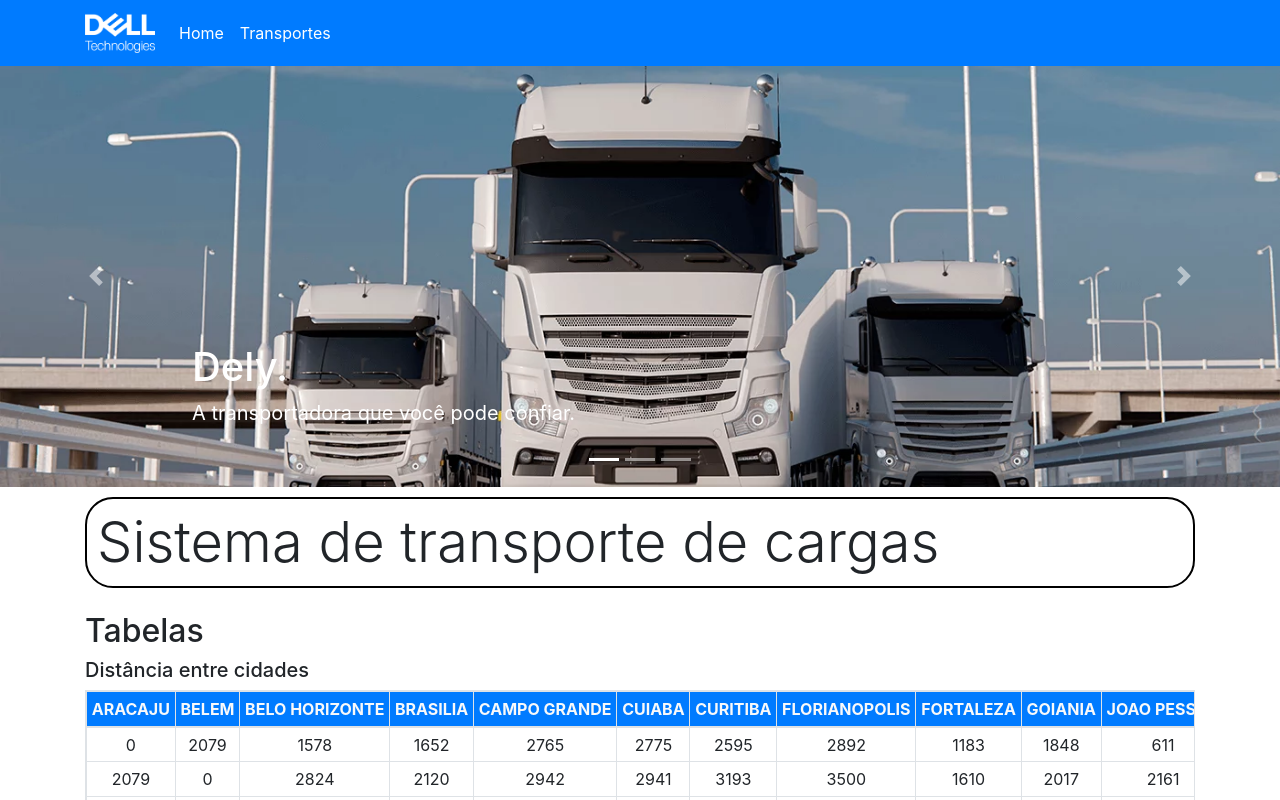
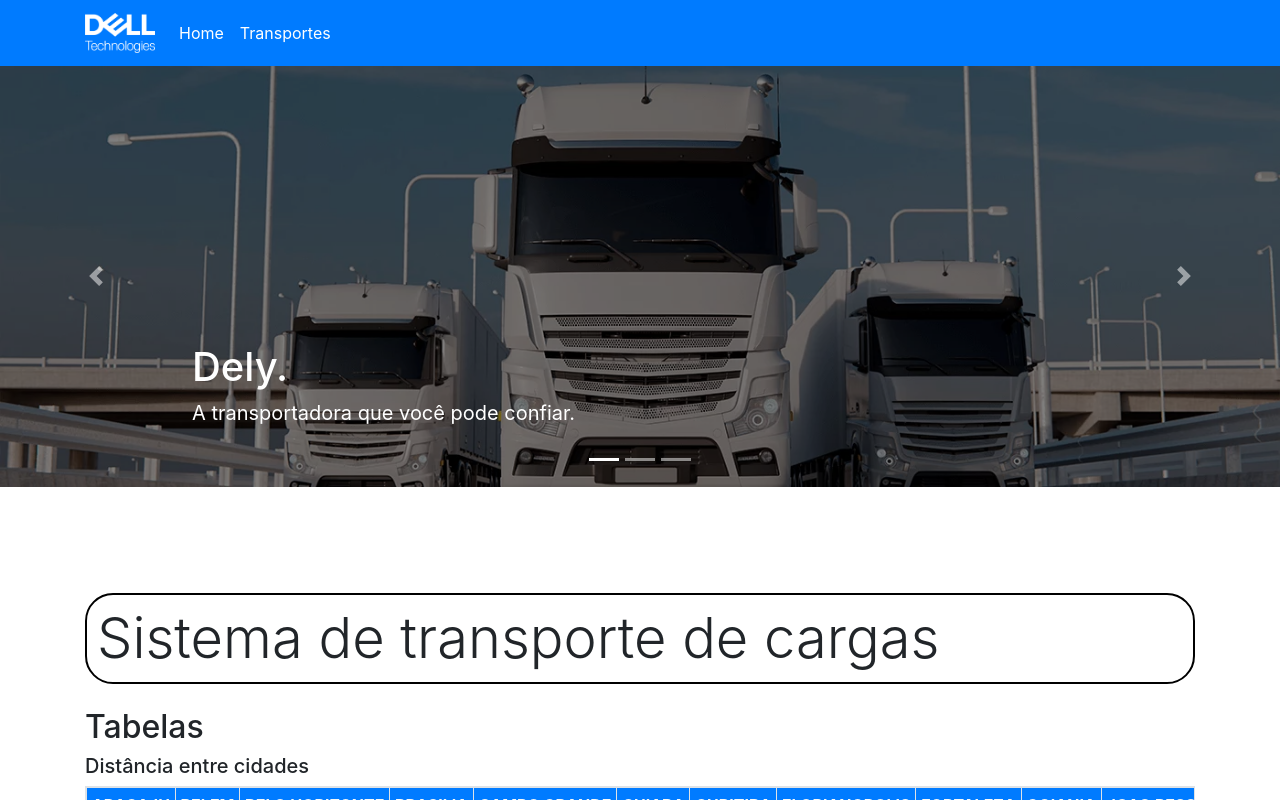
Before and after one commit to ArthurViegas01/TransporteCargas, a React (Create React App) app: page / in a window 1280 px wide. Shown: the top 800 px of the page. Built offline with nearby package versions, Linux system fonts and the light colour scheme.

Commit message:
Versão de entrega

```diff
--- a/public/index.html
+++ b/public/index.html
@@ -8,8 +8,6 @@
   <meta name="theme-color" content="#000000" />
   <meta name="description" content="Web site created using create-react-app" />
 
-  <script src="node_modules/jquery/dist/jquery.min.js"></script>
-  <script src="node_modules/bootstrap/dist/js/bootstrap.min.js"></script>
 
   <link rel="apple-touch-icon" href="%PUBLIC_URL%/logo192.png" />
   <link rel="manifest" href="%PUBLIC_URL%/manifest.json" />
--- a/src/components/Carousel.jsx
+++ b/src/components/Carousel.jsx
@@ -6,8 +6,8 @@ import "./carousel.css";
 
 export const Carousel = () => {
   return (
-    <div className="divTesteNave">
-        <div className="justify-content-center">
+    <div className="caixa">
+        <div className="justify-content-center divTesteNave">
           <div id="carouselExampleIndicators" className="carousel slide" data-ride="false" data-interval="false">
             <ol className="carousel-indicators">
               <li data-target="#carouselExampleIndicators" data-slide-to="0" className="active"></li>
@@ -16,7 +16,7 @@ export const Carousel = () => {
             </ol>
             <div className="carousel-inner">
               <div className="carousel-item active">
-                <img src={Caminhao3} className="" alt="..."></img>
+                <img src={Caminhao3} className="greyOpacity" alt="..."></img>
                 <div className="container">
                   <div className="carousel-caption text-left">
                     <h1>Dely.</h1>
@@ -29,7 +29,7 @@ export const Carousel = () => {
                 <div className="container">
                   <div className="carousel-caption text-start">
                     <h1>Alcance</h1>
-                    <p>Serviços de entrega com disponibilidade para todos os estados do Brasil</p>
+                    <p>Serviços de entrega saindo de todos os estados do Brasil</p>
                   </div>
                 </div>
               </div>
--- a/src/components/carousel.css
+++ b/src/components/carousel.css
@@ -1,6 +1,25 @@
-/* GLOBAL STYLES
--------------------------------------------------- */
-/* Padding below the footer and lighter body text */
+.carousel-item {
+  position: relative;
+}
+
+/* Coloca um bloco preto na frente das imagens e diminui opacidade revelando as fotos */
+.carousel-item::before {
+  content: "";
+  display: block;
+  position: absolute;
+  top: 0;
+  left: 0;
+  width: 100%;
+  height: 100%;
+  background-color: black;
+  opacity: 0.5;
+}
+
+.carousel-item img {
+  display: block;
+  max-width: 100%;
+  height: auto;
+}
 
 .divTesteNave{
   display: inline-block;
@@ -13,65 +32,38 @@
   width: 100%;
   object-fit: contain;
   object-position: center;
+
 }
 
-.carousel-inner{
-  background-color: rgba(0, 0, 0, 0.857);
-}
-
-/* CUSTOMIZE THE CAROUSEL
--------------------------------------------------- */
-
-/* Carousel base class */
-/* Since positioning the image, we need to help out the caption */
 .carousel-caption {
   bottom: 3rem;
   z-index: 10;
 }
 
-/* Declare heights because of positioning of img element */
 .carousel-item {
   width: 100%;
   height: auto;
 }
 
-
-/* MARKETING CONTENT
--------------------------------------------------- */
-
-/* Center align the text within the three columns below the carousel */
 .marketing .col-lg-4 {
   margin-bottom: 1.5rem;
   text-align: center;
 }
-/* rtl:begin:ignore */
+
 .marketing .col-lg-4 p {
   margin-right: .75rem;
   margin-left: .75rem;
 }
-/* rtl:end:ignore */
-
-
-/* Featurettes
-------------------------- */
 
 .featurette-divider {
-  margin: 5rem 0; /* Space out the Bootstrap <hr> more */
+  margin: 5rem 0;
 }
 
-/* Thin out the marketing headings */
-/* rtl:begin:remove */
 .featurette-heading {
   letter-spacing: -.05rem;
 }
 
-/* rtl:end:remove */
-
-/* RESPONSIVE CSS
--------------------------------------------------- */
-
 @media (min-width: 40em) {
-  /* Bump up size of carousel content */
   .carousel-caption p {
     margin-bottom: 1.25rem;
     font-size: 1.25rem;
--- a/src/pages/Home/index.jsx
+++ b/src/pages/Home/index.jsx
@@ -48,9 +48,9 @@ function Home() {
 
       <Carousel/>
 
-      <div className="container">
+      <div className="container mt-5">
         <div className="row">
-          <div className="col mb-3">
+          <div className="col mb-3 mt-5">
             <h1 className="display-4 titulo">
               Sistema de transporte de cargas
             </h1>
--- a/src/pages/Transportes/index.jsx
+++ b/src/pages/Transportes/index.jsx
@@ -263,10 +263,6 @@ function Transporte() {
               </tbody>
             </table>
           </div>
-
-          {/* Exibir resultado */}
-
-
         </div>
 
 
@@ -278,12 +274,13 @@ function Transporte() {
 
         <div className="row">
           <div className="col-md-4">
-            <button type="button" className="btn btn-success mb-5" onClick={carregaListaTransportes()}>
+            <button type="button" className="btn btn-success mb-5" onClick={() => {carregaListaTransportes()}}>
               Exibir dados estatísticos
             </button>
           </div>
         </div>
 
+        {/* Exibir resultado */}
         <div className="row">
             <div className="col">
               <table className="table">
@@ -308,11 +305,13 @@ function Transporte() {
           <div className="col mb-3">
             <h2 className="display-5">Limpar banco de dados</h2>
           </div>
+
         </div>
+
 
         <div className="row">
           <div className="col-md-4 mb-5">
-            <button type="button" className="btn btn-danger" onClick={limpaBancoDados()}>
+            <button type="button" className="btn btn-danger" onClick={() => {limpaBancoDados()}}>
               Limpar histórico
             </button>
           </div>
```
Also changed, not shown: src/Sistema.js (+59 -45 lines), 2 other files (tests, documents, lock files or other folders).
